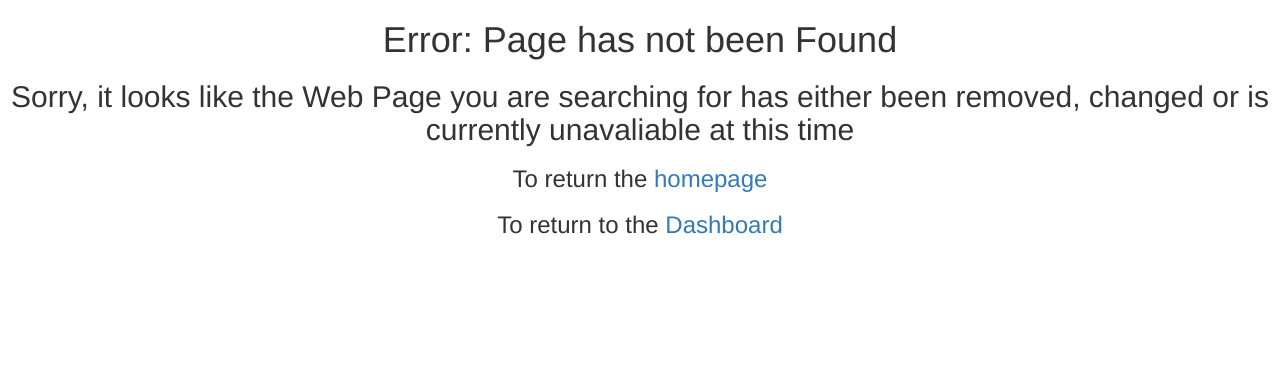
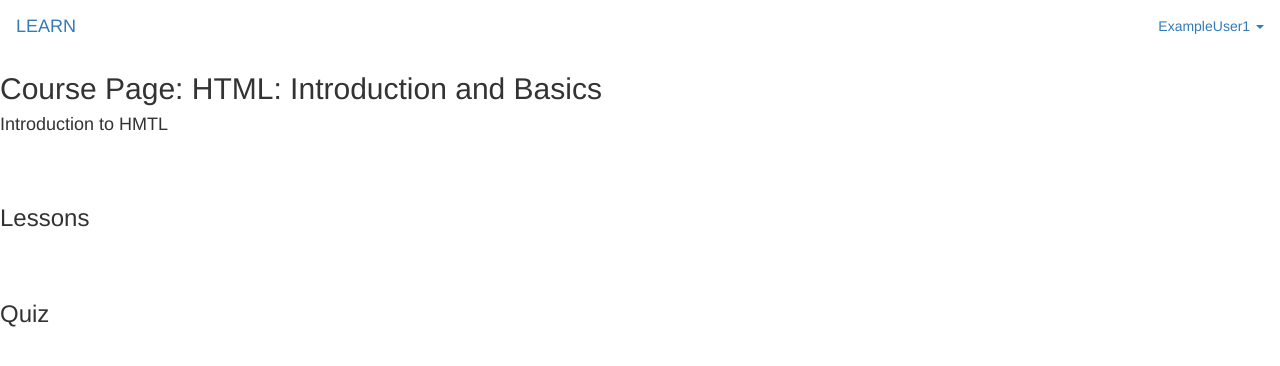
Before and after one commit to 40172641/HonoursProject, a Flask app: a page that uses application.py in a window 1280 px wide. Shown: the top 366 px of the page. Run offline with Flask 2, Linux system fonts and the light colour scheme; a user stored in the database is signed in; data comes from the database, SQL or seed files in the repository; some libraries are stand-ins or nearby versions.

Commit message:
DB Work and Addition of Course Template

```diff
--- a/application.py
+++ b/application.py
@@ -219,6 +219,18 @@
         return str(correct)
     return render_template('quiz.html', questions=questions)
 
+@app.route('/dashboard/<username>/course/<courseid>')
+@login_required
+def course(username, courseid):
+    if username != current_user.username:
+        return redirect(url_for('.dashboard', username=current_user.username))
+    if Course.query.filter_by(courseid=courseid).scalar() is None:
+        return render_template('error.html')
+    form = MyForm()
+    username = User.query.filter_by(username=username).first()
+    courseid = Course.query.filter_by(courseid = courseid).first()
+    return render_template('course.html', username=username, course=courseid)
+
 @app.route('/logout/')
 def logout():
     logout_user()
--- /dev/null
+++ b/templates/course.html
@@ -0,0 +1,41 @@
+<html>
+<head>
+	<title>Course: </title>
+	<meta name="viewport" content="width=device-width, initial-scale=1">
+  	<link rel="stylesheet" href="https://maxcdn.bootstrapcdn.com/bootstrap/3.3.7/css/bootstrap.min.css">
+  	<script src="https://ajax.googleapis.com/ajax/libs/jquery/3.3.1/jquery.min.js"></script>
+  	<script src="https://maxcdn.bootstrapcdn.com/bootstrap/3.3.7/js/bootstrap.min.js"></script>
+</head>
+<body>
+<body>
+<nav class="navbar navbar-expand-sm bg-dark navbar-dark">
+  <div class="container-fluid">
+    <div class="navbar-header">
+	    <a class="navbar-brand">LEARN</a>
+    </div>
+    <ul class="nav navbar-nav">
+    </ul>
+    <ul class="nav navbar-nav navbar-right">
+    <li class="dropdown">
+	    <a class="dropdown-toggle" data-toggle="dropdown">{{username.username}}</>
+        <span class="caret"></span></a>
+        <ul class="dropdown-menu">
+		<li><a href="/dashboard/{{username.username}}">Dashboard</a></li>
+          <li><a href="#">second</a></li>
+          <li><a href="/logout">Logout</a></li>
+        </ul>
+      </li>
+    </ul>
+  </div>
+</nav>
+
+<h2>Course Page: {{ course.coursename }}</h2>
+<h4> {{ course.description }} </h4>
+	<br>
+	<br>
+	<h3>Lessons</h3>
+	<br>
+	<br>
+	<h3>Quiz</h3>
+</body>
+</html>
--- a/templates/dashboard.html
+++ b/templates/dashboard.html
@@ -66,7 +66,7 @@
 		<h4>Avaliable Courses</h4>
 			{% for course in courses %}
 			<div class='Course1'>
-				<h3><a href='#'>Course Name: {{ course.coursename }}</a></h3>
+				<h3><a href='course/{{course.courseid}}'>Course Name: {{ course.coursename }}</a></h3>
 				<h4>Description: {{course.description}}	</h4>		<h5>Lessons Avaliable: {{course.lessons}}</h5>
 			</div>
 			<br>
--- a/templates/error.html
+++ b/templates/error.html
@@ -10,10 +10,18 @@
 body
 {
 	text-align: center;
+	width:80%;
+	position: relative;
+	left: 150px;
 }
 </style>
 </head>
 <body>
+	<br>
+	<br>
+	<br>
+	<br>
+	<br>
 	<h1>Error: Page has not been Found</h1>
 	<h2> Sorry, it looks like the Web Page you are searching for has either been removed, changed or is currently unavaliable at this time </h2>
 	<h3> To return the <a href='/'>homepage</a></h3>
```
Also changed, not shown: templates/register.html (+11 -1 lines).
